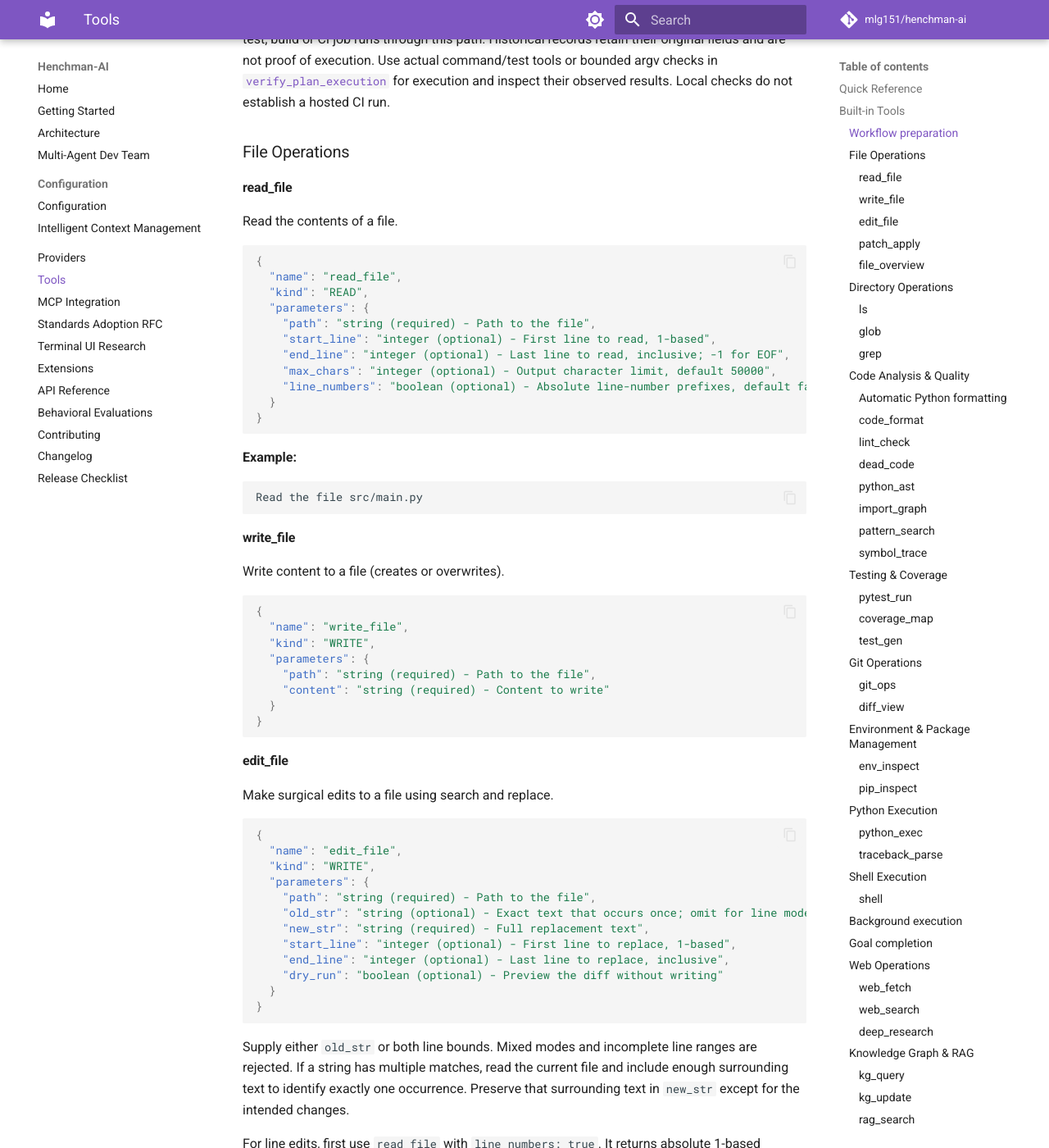
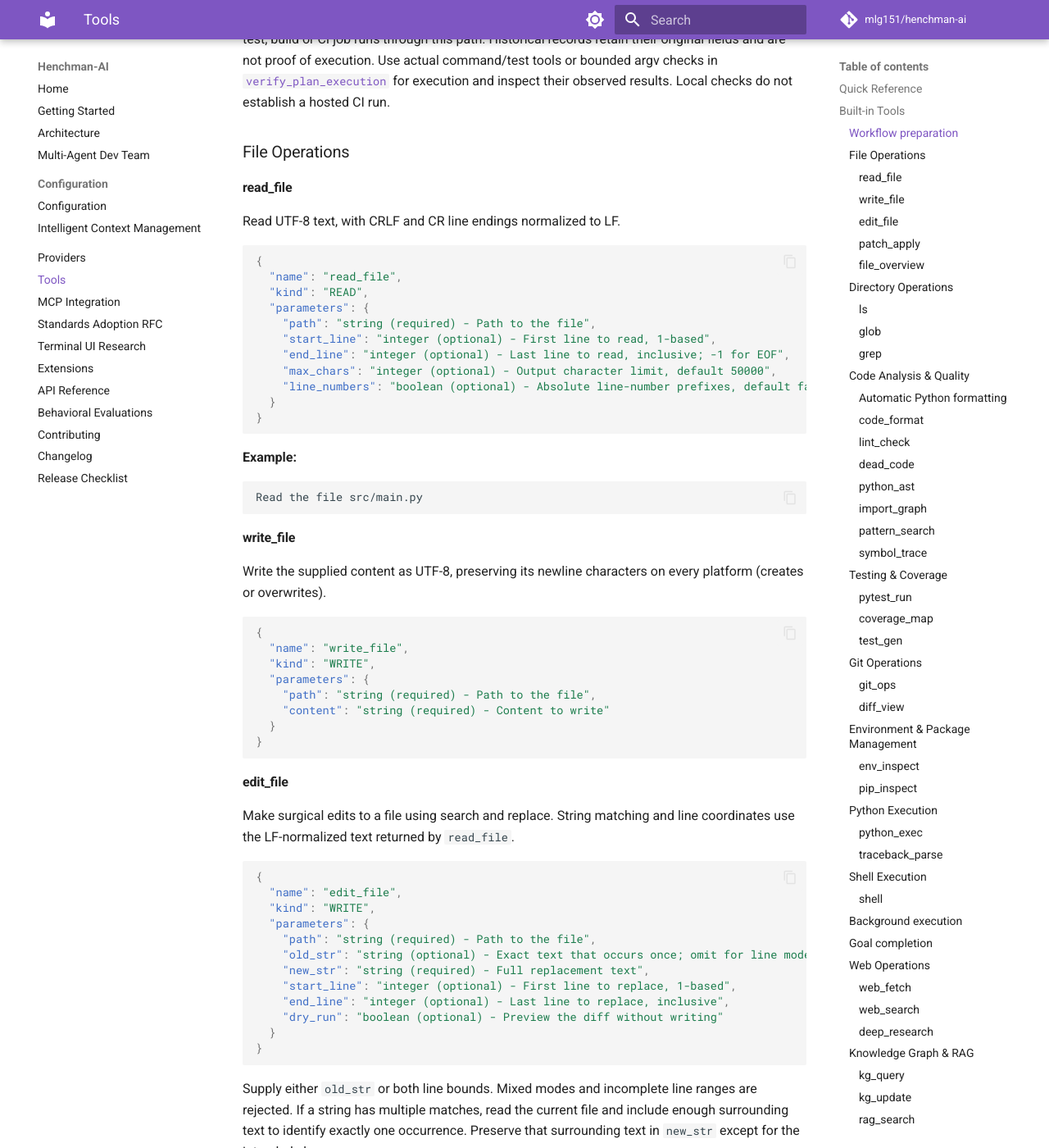
Before and after one commit to mlg151/henchman-ai, an MkDocs documentation site: the page built from docs/tools.md, in a window 1280 px wide and 1400 px high, scrolled down 3462 px. Shown: the whole window at 82% size. Built offline with MkDocs 1.6.1 and Material for MkDocs 9.7.7, drawn with Linux system fonts in a browser that asks for light colours; comment, search, counter and statistics services are not loaded.

Commit message:
docs: clarify portable UTF8 reads, edits and exact text writes

````diff
--- a/docs/tools.md
+++ b/docs/tools.md
@@ -99,7 +99,7 @@ observed results. Local checks do not establish a hosted CI run.
 
 #### read_file
 
-Read the contents of a file.
+Read UTF-8 text, with CRLF and CR line endings normalized to LF.
 
 ```json
 {
@@ -123,7 +123,8 @@ Read the file src/main.py
 
 #### write_file
 
-Write content to a file (creates or overwrites).
+Write the supplied content as UTF-8, preserving its newline characters on every
+platform (creates or overwrites).
 
 ```json
 {
@@ -138,7 +139,8 @@ Write content to a file (creates or overwrites).
 
 #### edit_file
 
-Make surgical edits to a file using search and replace.
+Make surgical edits to a file using search and replace. String matching and line
+coordinates use the LF-normalized text returned by `read_file`.
 
 ```json
 {
````
Also changed, not shown: CHANGELOG.md (+3 -1 lines).
